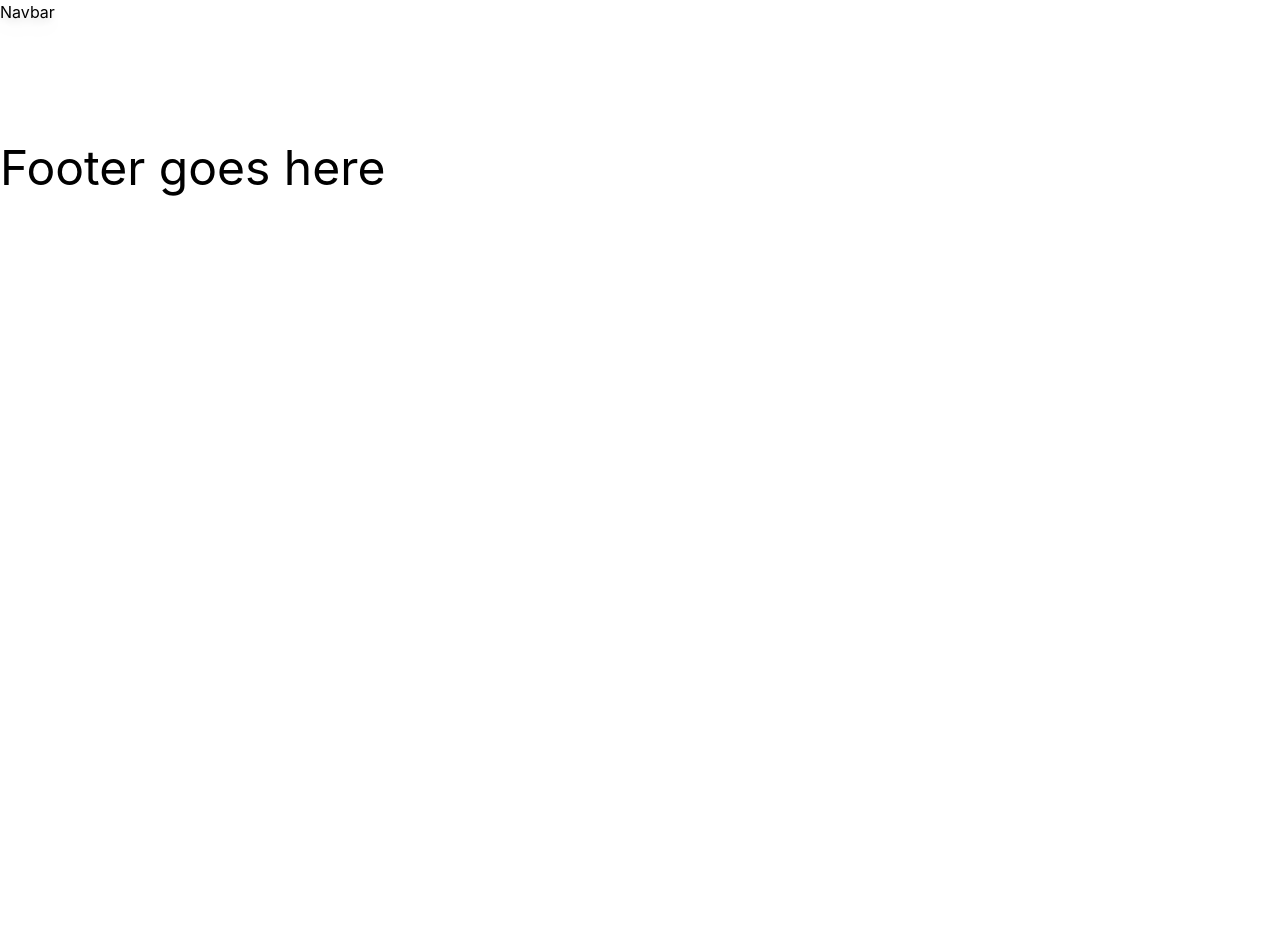
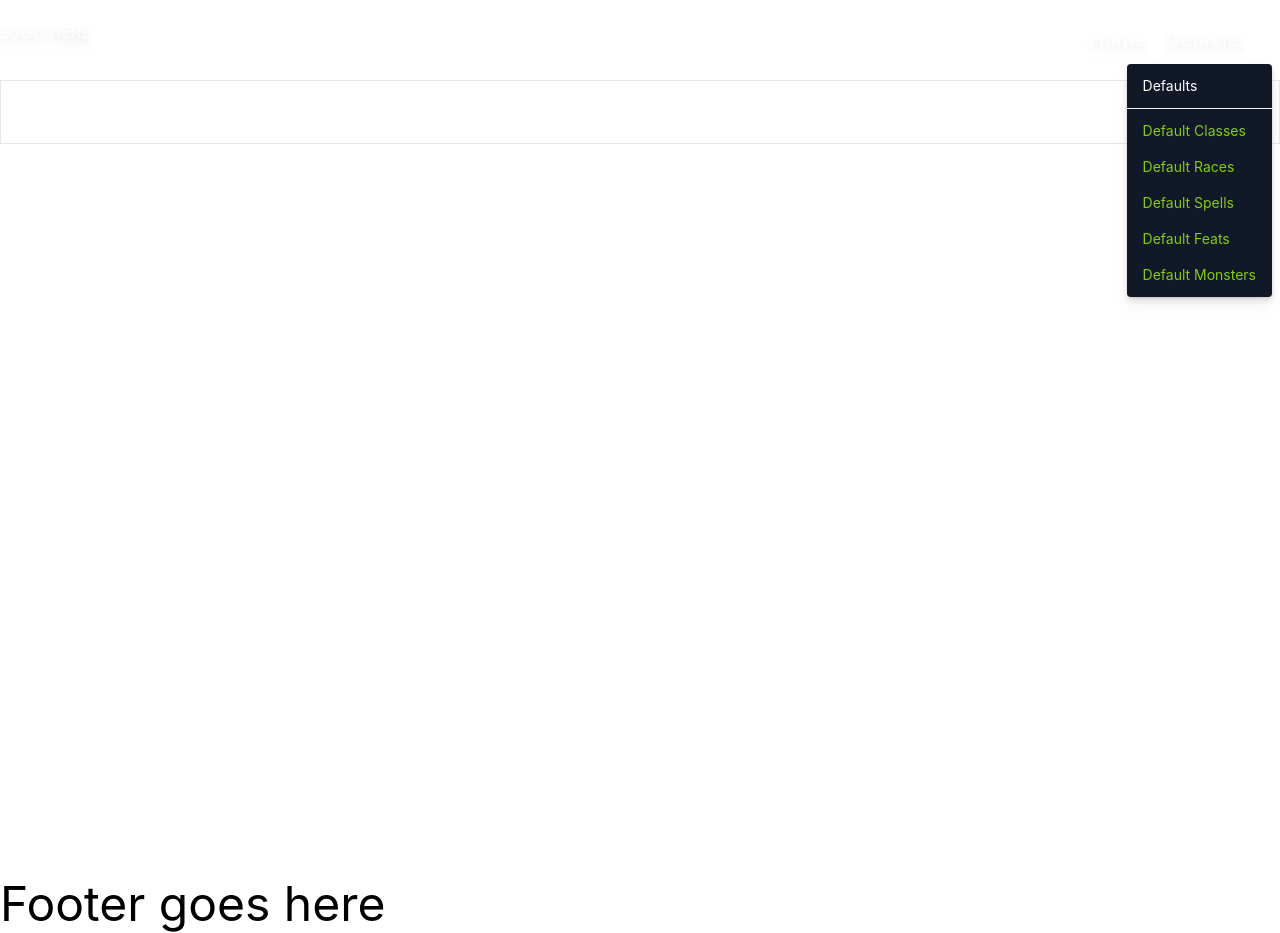
Before and after one commit to Fighting-Mongooses-pro3/supreme-pancake, a Next.js app: page /classes/1 in a window 1280 px wide. Before the commit the page ends 800 px from the top, so only its background shows below. Built offline with nearby package versions, Linux system fonts and the light colour scheme; no server answers.

Commit message:
started navbar routing

```diff
--- a/components/card/Card.jsx
+++ b/components/card/Card.jsx
@@ -1,4 +1,5 @@
 import React from "react";
+import Link from 'next/link'
 
 export const Card = (props) => {
   return (
@@ -8,7 +9,12 @@ export const Card = (props) => {
         className="hover:scale-105 relative mb-32 lg:mb-20 w-40 mx-4 my-2"
       >
         <div>
+          <Link href={`/classes/${props.index}`}>
+            <a>
+
           <div className="shadow h-64 rounded-full relative">{props.index}</div>
+            </a>
+          </Link>
           <div className="p-6 mx-auto -mt-24 bg-gray-900 rounded-3xl z-20 relative mb-4">
             <p className="uppercase text-sm text-lime-500 text-center pb-3 bg-transparent">
               {props.name}
--- a/components/container/container.jsx
+++ b/components/container/container.jsx
@@ -1,7 +1,9 @@
-import React from 'react'
+import React from "react";
 
-export const Container = () => {
+export const Container = (props) => {
   return (
-    <div>Container</div>
-  )
-}
+    <section className={`w-full h-screen ${props.customCss}`}>
+      {props.children}
+    </section>
+  );
+};
--- a/components/index.js
+++ b/components/index.js
@@ -1,9 +1,9 @@
 export { Card } from "./card/Card";
-export { Page } from "./templates/page/page";
+export { Page } from "./utils/page/page";
 export { Footer } from "./footer/footer";
 export { Navbar } from "./navbar/navbar";
 export { Container } from "./container/container";
 export { Header } from "./page/header";
-export { UpperCase } from "./customHooks/upperCase";
+export { UpperCase } from "./utils/customHooks/upperCase";
 export { Body } from "./page/body";
 export { Aside } from "./page/aside";
--- a/components/navbar/navbar.jsx
+++ b/components/navbar/navbar.jsx
@@ -1,7 +1,84 @@
-import React from 'react'
+import Link from "next/link";
+import React, { useState } from "react";
+import { routes, defaultRoutes } from "../../data/global";
+// import { useUser } from "@auth0/nextjs-auth0";
+// import Image from "next/image";
 
-export const Navbar = () => {
+export const Navbar = ({ currentPage }) => {
+  // const { user, error, isLoading } = useUser();
+  const [drop, setDrop] = useState(false);
+
+  const handleDrop = () => {
+    if (user) {
+      setDrop((current) => !current);
+    }
+  };
+
+  // const handleLogin = () => {
+  //   if (currentPage === "Blog") {
+  //     return (
+  //       <Link href="/api/auth/login">
+  //         <a
+  //           className="text-white hover:border-gray-300 transition-all duration-700 hover:duration-100 hover:scale-125 mt-4 opacity-70 mr-5 hover:text-white hover:opacity-100"
+  //           onClick={handleDrop}
+  //         >
+  //           Log In
+  //         </a>
+  //       </Link>
+  //     );
+  //   } else {
+  //     return null;
+  //   }
+  // };
+
   return (
-    <div className='h-10 fixed top-0 left-0 right-0'>Navbar</div>
-  )
-}
+    <>
+      <section className="text-white texkt-xl cursor-pointer">
+        LOGO HERE
+      </section>
+      <ul className="nav-menu inline-flex mr-4 flex-wrap ae-nav-links text-lg lg:text-xl 2xl:text-2xl">
+        {routes.map((item, index) => {
+          return (
+            <li
+              key={index}
+              className={`mr-5 hover:border-gray-300 transition-all duration-700 hover:duration-100 hover:scale-125 mt-4 ${
+                currentPage === item.title
+                  ? "text-lime-500 hover:text-white"
+                  : "opacity-70 hover:opacity-100 transition-opacity text-white hover:text-white "
+              }`}
+            >
+              <Link href={item.path}>
+                <a>{item.title}</a>
+              </Link>
+            </li>
+          );
+        })}
+
+        <div
+          className="z-50 fixed right-0 top-16 text-white list-none rounded divide-y shadow bg-gray-900 divide-gray-100 mr-2"
+          id="user-dropdown"
+        >
+          <div className="py-3 px-4">
+            <span className="block text-sm text-white">Defaults</span>
+            <span className="block text-sm font-medium text-white truncate"></span>
+          </div>
+          <ul className="py-1" aria-labelledby="user-menu-button">
+            {
+              defaultRoutes.map((item, index) => {
+                return(
+                  <li key={index}>
+                  <Link href={item.title}>
+                    <a className="block py-2 px-4 text-sm text-lime-500 hover:bg-lime-500 hover:text-white">
+                      {item.title}
+                    </a>
+                  </Link>
+                </li>
+                )
+              })
+            }
+          </ul>
+        </div>
+      </ul>
+    </>
+  );
+};
--- a/components/page/aside.jsx
+++ b/components/page/aside.jsx
@@ -1,8 +1,8 @@
 import React from 'react'
 
-export const Aside = () => {
+export const Aside = (props) => {
   return (
-    <div>
+    <div className={`${props.customCss} `}>
         {props.side}
     </div>
   )
--- a/components/page/header.jsx
+++ b/components/page/header.jsx
@@ -1,10 +1,10 @@
 import React from "react";
-import UpperCase from "../customHooks/upperCase";
+import UpperCase from "../utils/customHooks/upperCase";
 
 export const Header = (props) => {
   return (
     <div
-      className={`text-2xl text-white text-center w-full h-16 ${props.customCss}`}
+      className={`text-white text-center w-full h-16 border ${props.customCss}`}
     >
       {<UpperCase string={props.title} />}
     </div>
--- a/components/templates/page/page.jsx
+++ b/components/utils/page/page.jsx
@@ -1,7 +1,7 @@
 // navbar and footer template so therye static for every page
 import Head from "next/head";
 import React from "react";
-import { Footer, Navbar } from "../../";
+import { Footer, Navbar } from "../..";
 
 export const Page = (props, { children }) => {
   const pageTitle = `${
--- /dev/null
+++ b/data/global.js
@@ -0,0 +1,33 @@
+export const routes = [
+  {
+    title: "Home",
+    path: "/",
+  },
+  {
+    title: "Defaults",
+    path: " ",
+  },
+];
+
+export const defaultRoutes = [
+  {
+    title: "Default Classes",
+    path: "/classes",
+  },
+  {
+    title: "Default Races",
+    path: "/races",
+  },
+  {
+    title: "Default Spells",
+    path: "/spells",
+  },
+  {
+    title: "Default Feats",
+    path: "/feats",
+  },
+  {
+    title: "Default Monsters",
+    path: "/monsters"
+  }
+];
--- a/pages/classes/[class]/index.jsx
+++ b/pages/classes/[class]/index.jsx
@@ -1,5 +1,5 @@
 import React, { useState, useEffect } from "react";
-import { Header, Page } from "../../../components";
+import { Aside, Container, Header, Page } from "../../../components";
 import { useRouter } from "next/router";
 import axios from "axios";
 
@@ -14,19 +14,23 @@ const DndClass = () => {
     axios.get(`https://www.dnd5eapi.co/api/classes/${pageId}`).then((res) => {
       console.info("RESPONSE.DATA", res.data);
       setDndClass(res.data);
-      console.log("STATE", dndClass);
     });
+    console.log("STATE", dndClass);
   }, []);
 
   return (
     <Page currentPage={`${pageId}`}>
-      <section>
+      <Container
+      customCss="grid"
+      >
       <Header
       title={`${pageId}`}
       customCss="text-6xl"
       />
-
-      </section>
+      <Aside
+      side=""
+      />
+      </Container>
     </Page>
   );
 };
```
Also changed, not shown: components/utils/customHooks/upperCase.jsx (renamed from components/customHooks/upperCase.jsx).
